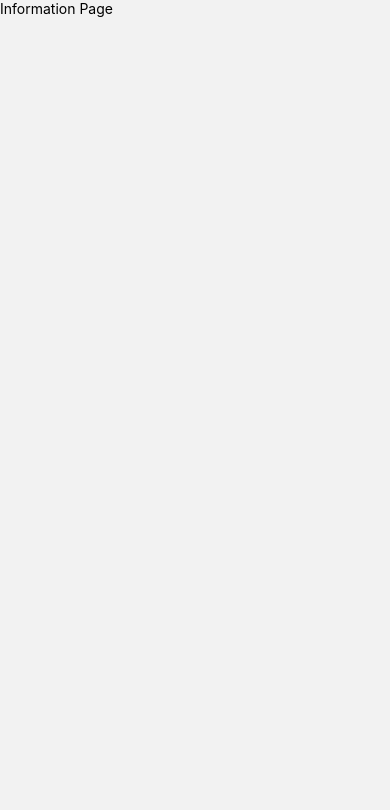
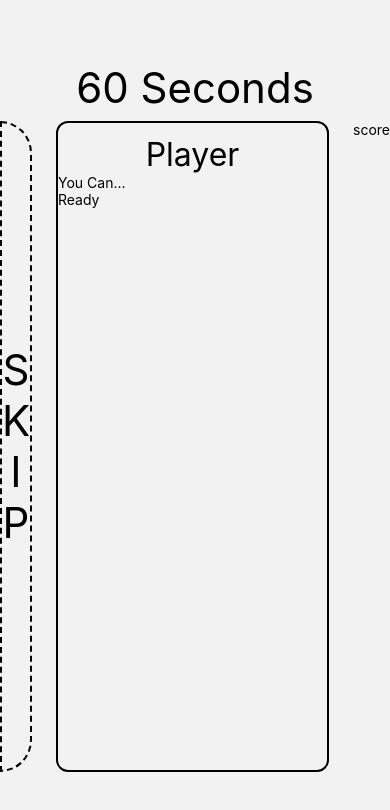
Before and after one commit to jdietrich11/AllusionsRN, a React Native app: screen /informationPage in a window 390 px wide. Shown: the top 810 px of the page. Built offline with nearby package versions, Linux system fonts and the light colour scheme.

Commit message:
started work on information page

```diff
--- a/src/pages/informationPage/informationPage.js
+++ b/src/pages/informationPage/informationPage.js
@@ -1,9 +1,44 @@
-import { Text, View } from "react-native";
+import { Text, View, FlatList } from "react-native";
+
+import informationPageStyles from "./informationPage.styles";
+
+const Round1Rules = [
+  { key: "read description" },
+  { key: "make sound effects" },
+  { key: "use as many words as needed" },
+];
 
 function InformationPage() {
   return (
-    <View>
-      <Text>Information Page</Text>
+    <View style={informationPageStyles.informationPageContainer}>
+      <View style={informationPageStyles.timerContainer}>
+        <Text style={informationPageStyles.timerText}>60 Seconds</Text>
+      </View>
+      <View style={informationPageStyles.playAreaInfo}>
+        <View style={informationPageStyles.skipContainer}>
+          <Text style={informationPageStyles.skipText}>skip</Text>
+        </View>
+        <View style={informationPageStyles.playerRulesContainer}>
+          <View style={informationPageStyles.playerNameContainer}>
+            <Text style={informationPageStyles.playerName}>Player</Text>
+          </View>
+          <View>
+            <Text>You Can...</Text>
+            <FlatList
+              data={Round1Rules}
+              renderItem={(rules) => {
+                return <Text>{rules.key}</Text>;
+              }}
+            />
+          </View>
+          <View>
+            <Text>Ready</Text>
+          </View>
+        </View>
+        <View>
+          <Text>score</Text>
+        </View>
+      </View>
     </View>
   );
 }
--- /dev/null
+++ b/src/pages/informationPage/informationPage.styles.js
@@ -0,0 +1,50 @@
+import { StyleSheet } from "react-native";
+
+const informationPageStyles = StyleSheet.create({
+  informationPageContainer: {
+    flex: 1,
+  },
+  timerContainer: {
+    flex: 0.5,
+    justifyContent: "flex-end",
+    alignItems: "center",
+  },
+  timerText: {
+    fontSize: 42,
+    marginBottom: 8,
+  },
+  playAreaInfo: {
+    flex: 3,
+    flexDirection: "row",
+    justifyContent: "space-between",
+  },
+  skipContainer: {
+    height: "90%",
+    width: 32,
+    justifyContent: "center",
+    borderWidth: 2,
+    borderStyle: "dashed",
+    borderTopRightRadius: 100000,
+    borderBottomRightRadius: 100000,
+  },
+  skipText: {
+    fontSize: 42,
+    textTransform: "uppercase",
+    textAlign: "center",
+  },
+  playerRulesContainer: {
+    width: "70%",
+    height: "90%",
+    borderWidth: 2,
+    borderRadius: 12,
+  },
+  playerNameContainer: {
+    marginTop: 12,
+  },
+  playerName: {
+    fontSize: 32,
+    textAlign: "center",
+  },
+});
+
+export default informationPageStyles;
```
